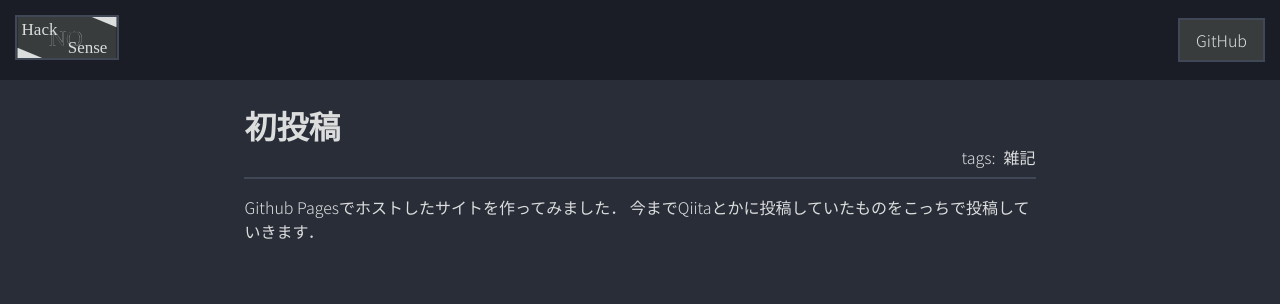
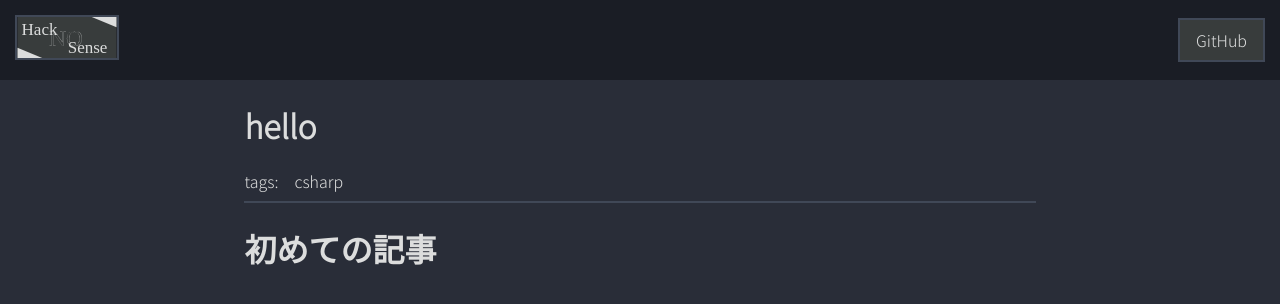
Before and after one commit to maemon4095/Hack-a-Sense, a Jekyll site: the page built from _posts/2022-03-17-initial-post.md, in a window 1280 px wide. Shown: the top 304 px of the page. Built offline with Jekyll 4.4.1, drawn with Linux system fonts in a browser that asks for light colours.

Commit message:
copy from main

```diff
--- a/_layouts/category.html
+++ b/_layouts/category.html
@@ -3,7 +3,6 @@ layout: default
 ---
 <h1>Category : {{ page.category }}</h1>
 <hr>
-{% if site.tags[page.category] %}
 <ul>
     {% assign post_by_date = site.tags[page.category] | sort:"date" %}
     {% for post in post_by_date %}
@@ -14,4 +13,3 @@ layout: default
     </li>
     {% endfor %}
 </ul>
-{% endif %}
--- a/_layouts/post.html
+++ b/_layouts/post.html
@@ -1,35 +1,14 @@
 ---
 layout: default
 ---
-<style>
-    .post-title {
-        display: flex;
-        justify-content: left;
-    }
-
-    .post-title>* {
-        width: fit-content;
-    }
-
-    .post-title>div {
-        display: flex;
-        justify-content: left;
-        align-items: end;
-        margin-left: auto;
-        gap: 0.5em;
-    }
-</style>
-
-<div class="post-title">
 <h1>{{ page.title }}</h1>
-    <div>
+<div class="row" style="justify-content: left;">
     tags:
     {% for tag in page.tags %}
-        <a href="{{ site.baseurl }}/pages/categories/{{ tag | slugify }}.html">
+    <a href="{{ site.baseurl }}/pages/categories/{{ tag | slugify }}">
         {{ tag }}
     </a>
     {% endfor %}
-    </div>
 </div>
 <hr>
 <div>
--- a/_posts/2022-03-17-initial-post.md
+++ b/_posts/2022-03-17-initial-post.md
@@ -1,7 +1,6 @@
 ---
-title: 初投稿
-tags: 雑記
+title: hello
+tags: csharp
 ---
 
-Github Pagesでホストしたサイトを作ってみました．
-今までQiitaとかに投稿していたものをこっちで投稿していきます．
+# 初めての記事
--- /dev/null
+++ b/pages/categories/csharp.html
@@ -0,0 +1,5 @@
+---
+layout: category
+parmalink: "/categories/csharp"
+category: csharp
+---
--- a/pages/categories/雑記.html
+++ /dev/null
@@ -1,5 +0,0 @@
----
-layout: category
-parmalink: "/categories/雑記"
-category: 雑記
----
```
Lines whose indentation alone changed are shown as unchanged.
